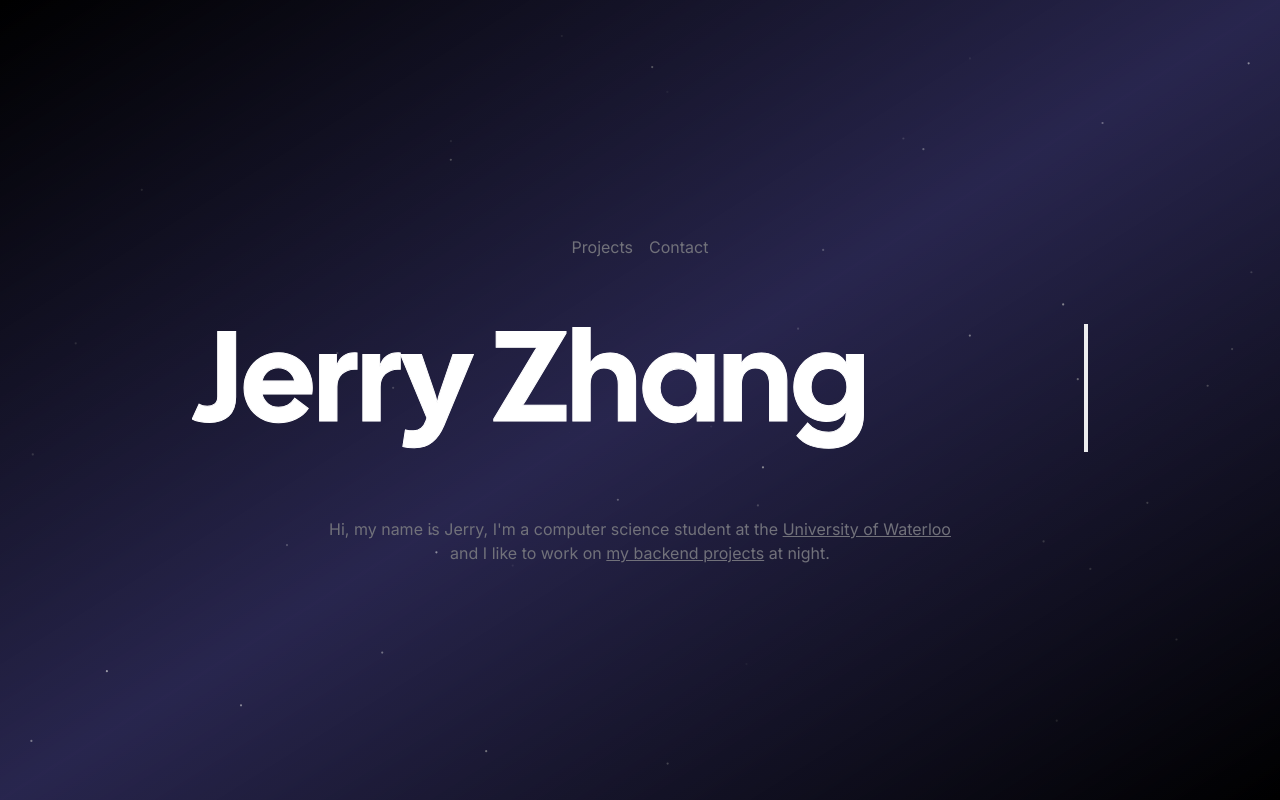
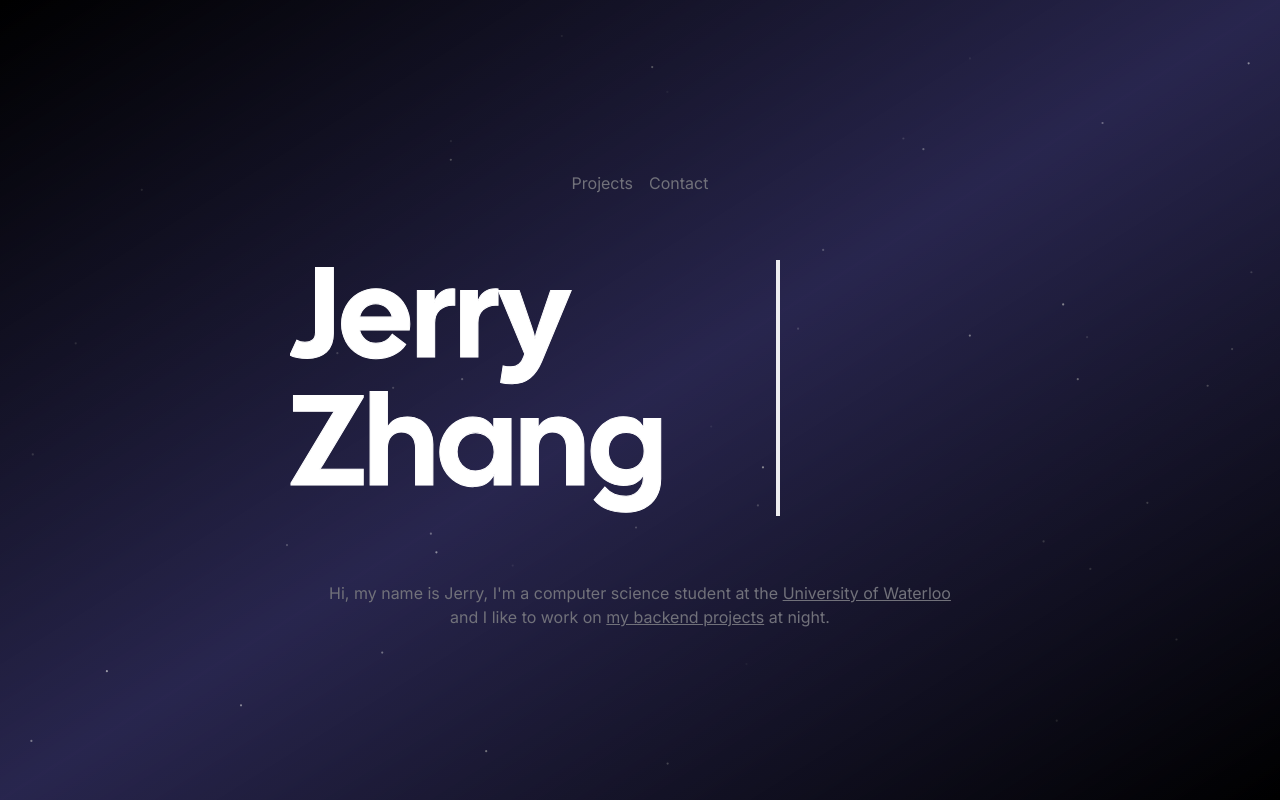
Before and after one commit to Jerryzjx/personal-website, a Next.js app: page / in a window 1280 px wide. Built offline with nearby package versions, Linux system fonts and the light colour scheme; no server answers; what tailwindcss-debug-screens would draw is missing.

Commit message:
modified page.tsx

```diff
--- a/app/page.tsx
+++ b/app/page.tsx
@@ -30,11 +30,12 @@ export default function Home() {
 				className="absolute inset-0 -z-10 animate-fade-in"
 				quantity={100}
 			/>
+			<div className="w-max">
 			<h1 className="z-10 text-4xl text-transparent duration-1000 bg-white cursor-default text-edge-outline
 			font-display animate-typing overflow-hidden border-r-4 border-r-white pr-5
 			ease-linear sm:text-6xl md:text-9xl bg-clip-text">
 				Jerry Zhang </h1>
-
+			</div>
 			<div className="hidden w-screen h-px animate-glow md:block animate-fade-right bg-gradient-to-r from-zinc-300/0 via-zinc-300/50 to-zinc-300/0" />
 			<div className="my-16 text-center animate-fade-in">
 				<h2 className="text-base text-zinc-500 ">
```
